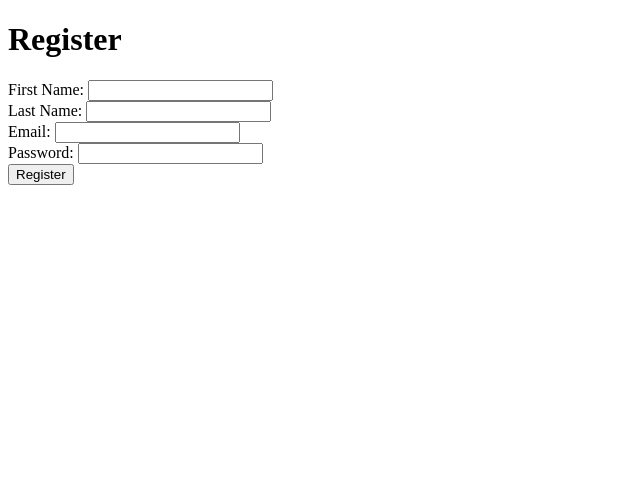
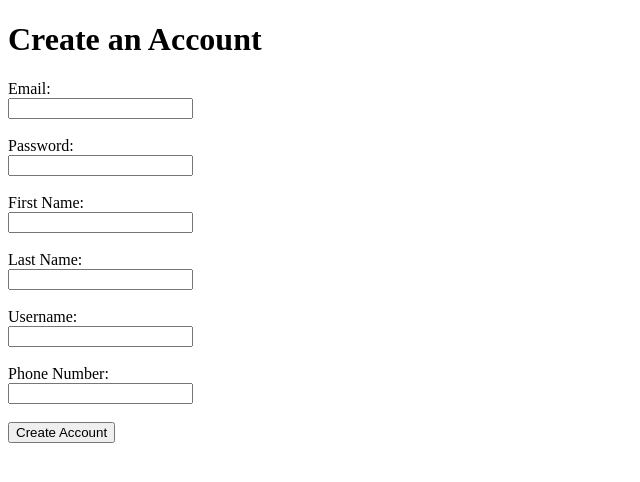
Before and after one commit to andrewzakharycancode/PetPal, a Flask app: template templates/register.html in a window 1280 px wide. Shown: the top 482 px of the page, without its empty margins (0-640 px from the left). Run offline with Flask 2, Linux system fonts and the light colour scheme; the template is opened without the code that fills it, so the values that code supplies are empty.

Commit message:
Updated routes, updated crud.py, html changes

```diff
--- a/crud.py
+++ b/crud.py
@@ -9,6 +9,12 @@ def create_user(username, email, password_hash, first_name, last_name, phone_num
     db.session.commit()
 
     return user
+
+# def get_user_by_email
+def get_user_by_email(email):
+    """Return a user object with the given email or None if not found."""
+    return User.query.filter_by(email=email).first()
+
 
 def get_user_by_id(user_id):
     """Return a user by their ID."""
--- a/server.py
+++ b/server.py
@@ -1,6 +1,6 @@
 from flask import (Flask, render_template, request, flash, session, redirect, url_for, jsonify)
 from model import db, connect_to_db, User, Pet, HealthRecord, Vet, FavoriteVet
-from crud import (create_user, get_user_by_id, get_pet_by_id, get_all_users, update_user, delete_user )
+from crud import (create_user, get_user_by_id, get_pet_by_id, get_user_by_email, get_all_users, update_user, delete_user )
                 #   get_all_users, update_user, delete_user,
                 #   create_pet, get_pet_by_id, get_all_pets, update_pet, delete_pet,
                 #   create_health_record, get_health_record_by_id, get_all_health_records,
@@ -20,8 +20,11 @@ def homepage():
     return render_template('homepage.html')
 
 # Register a new user
-@app.route('/register', methods=['POST'])
+@app.route('/register', methods=['GET', 'POST'])
 def register_user():
+    if request.method == 'GET':
+        return render_template('register.html')
+
     email = request.form['email']
     password_hash = request.form['password']
     first_name = request.form['first_name']
@@ -29,15 +32,34 @@ def register_user():
     username = request.form['username']
     phone_number = request.form['phone_number']
 
-
     user = get_user_by_email(email)
 
     if user:
-       flash('An account with this email already exists. Please log in.')
+        flash('An account with this email already exists. Please log in.')
     else:
         create_user(username, email, password_hash, first_name, last_name, phone_number)
         flash('Account created! Please log in.')
+
     return redirect('/')
+
+# Get user by email
+@app.route('/api/user', methods=['GET'])
+def get_user():
+    email = request.args.get('email')
+    if not email:
+        return jsonify({'error': 'Email is required.'}), 400
+
+    user = get_user_by_email(email)
+    if not user:
+        return jsonify({'error': 'User not found.'}), 404
+
+    return jsonify({
+        'id': user.id,
+        'first_name': user.first_name,
+        'last_name': user.last_name,
+        'email': user.email
+    })
+
 
 # Log in a user
 @app.route('/login', methods=['POST'])
--- a/templates/register.html
+++ b/templates/register.html
@@ -1,21 +1,33 @@
 {% extends "base.html" %}
 
 {% block content %}
-<h1>Register</h1>
+<h1>Create an Account</h1>
 
 <form action="/register" method="POST">
+    <label for="email">Email:</label>
+    <br>
+    <input type="text" name="email" required>
+    <br><br>
+    <label for="password">Password:</label>
+    <br>
+    <input type="password" name="password" required>
+    <br><br>
     <label for="first_name">First Name:</label>
+    <br>
     <input type="text" name="first_name" required>
+    <br><br>
+    <label for="last_name">Last Name:</label>
     <br>
-    <label for="last_name">Last Name:</label>
     <input type="text" name="last_name" required>
+    <br><br>
+    <label for="username">Username:</label>
     <br>
-    <label for="email">Email:</label>
-    <input type="email" name="email" required>
+    <input type="text" name="username" required>
+    <br><br>
+    <label for="phone_number">Phone Number:</label>
     <br>
-    <label for="password">Password:</label>
-    <input type="password" name="password" required>
-    <br>
-    <input type="submit" value="Register">
+    <input type="text" name="phone_number">
+    <br><br>
+    <input type="submit" value="Create Account">
 </form>
 {% endblock %}
```
Also changed, not shown: templates/homepage.html (+7 -14 lines).
